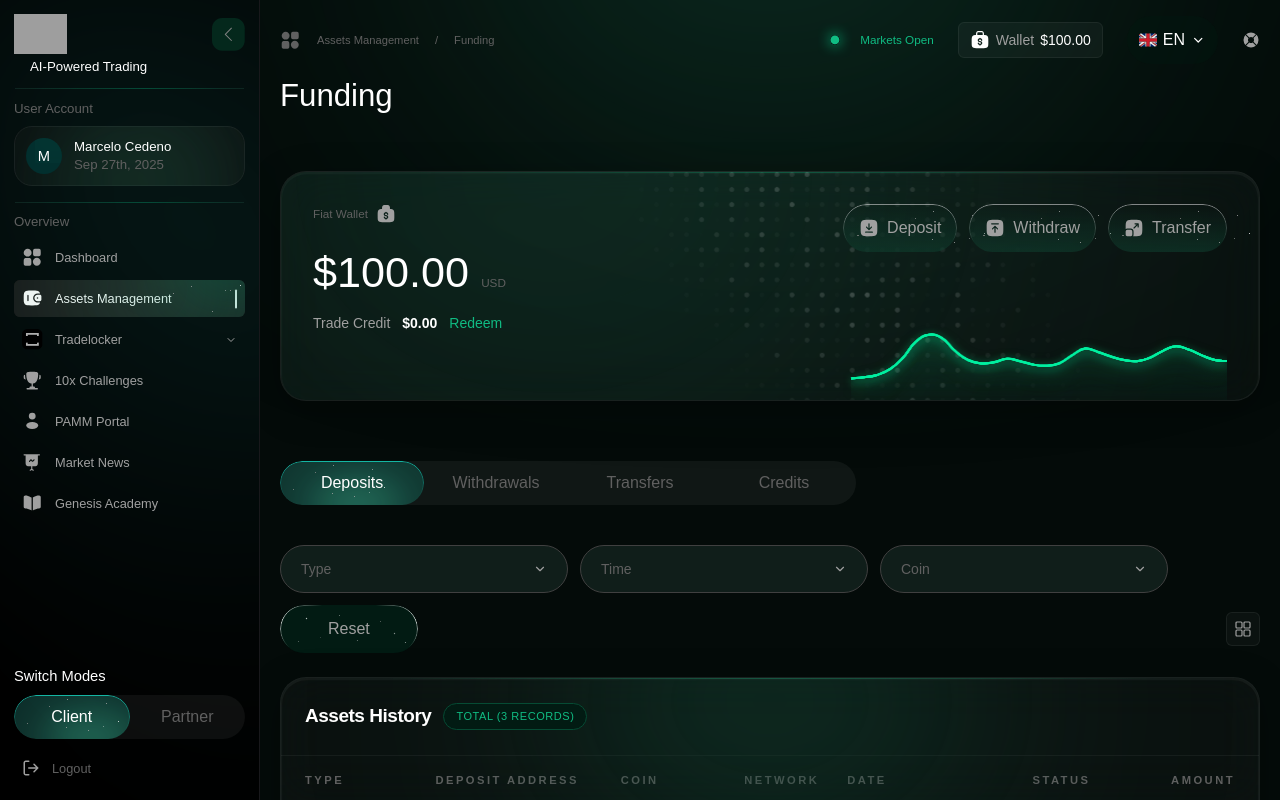
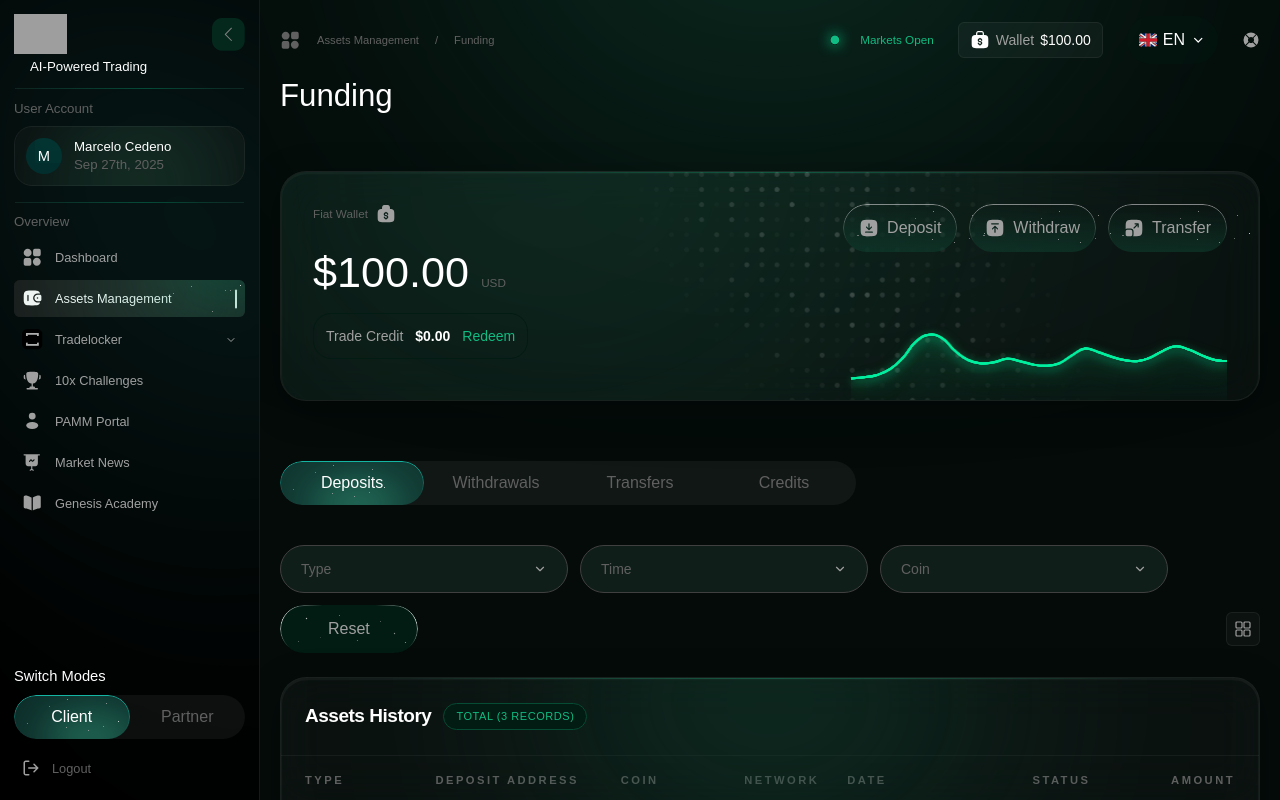
Before and after one commit to Mdx2025/GenesisFxDashboardMDX, a React (Vite) app: page /assets-management in a window 1280 px wide. Built offline with nearby package versions, Linux system fonts and the light colour scheme; grey boxes are pictures that could not be loaded; a web font is replaced by a local one.

Commit message:
style: add border and padding to Trade Credit container in Fiat Wallet

```diff
--- a/src/pages/AssetsManagementPage.tsx
+++ b/src/pages/AssetsManagementPage.tsx
@@ -116,7 +116,7 @@ export default function AssetsManagementPage() {
                       <span className="text-white font-normal" style={{ fontSize: 'clamp(2rem, 1.5rem + 1.5vw, 3.5rem)' }}>$100.00</span>
                       <span className="text-gfx-neutral-300 text-body2">USD</span>
                     </div>
-                    <div className="flex items-center gap-3">
+                    <div className="flex items-center gap-3 border border-[#021B13] rounded-lg p-3">
                       <span className="text-gfx-neutral-500 text-sm">Trade Credit</span>
                       <span className="text-white text-sm font-semibold">$0.00</span>
                       <button className="text-gfx-green-500 text-sm hover:underline cursor-pointer focus-visible:ring-2 focus-visible:ring-gfx-green-500 focus-visible:outline-none rounded">Redeem</button>
```
